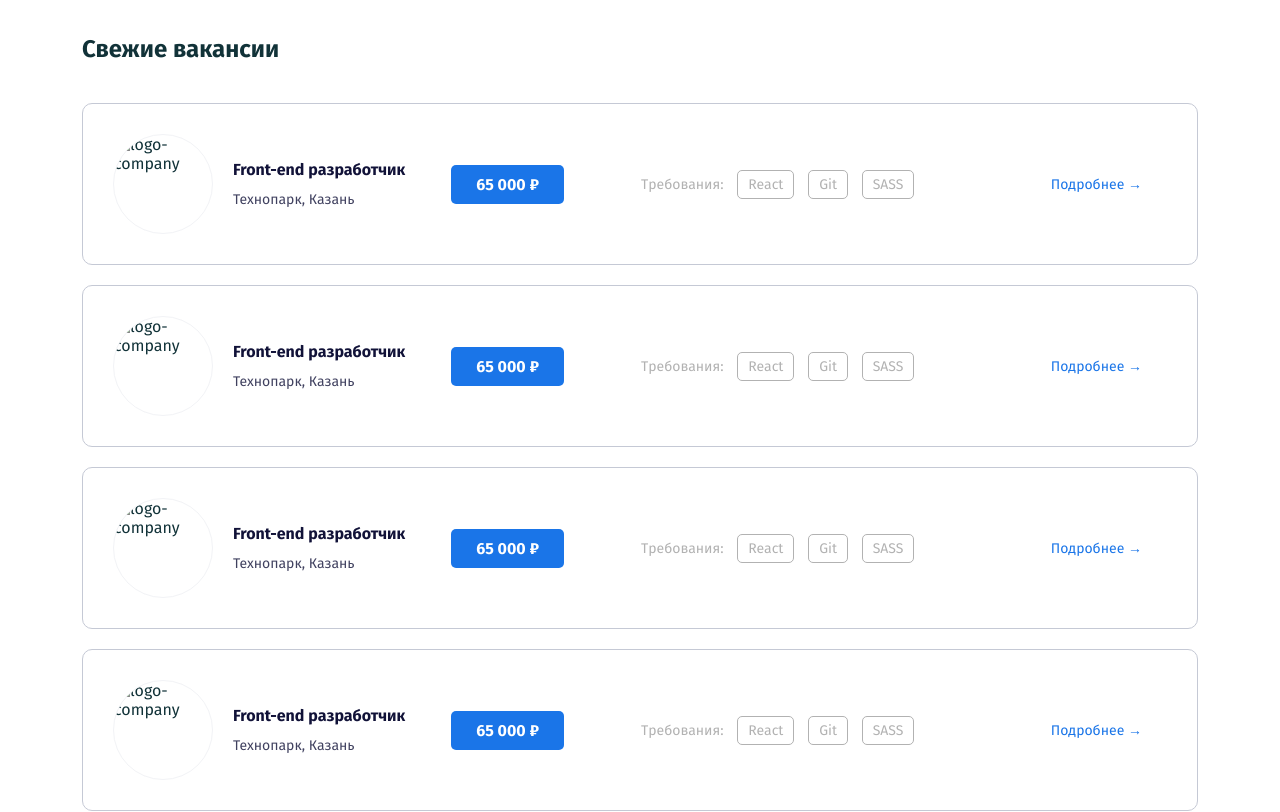
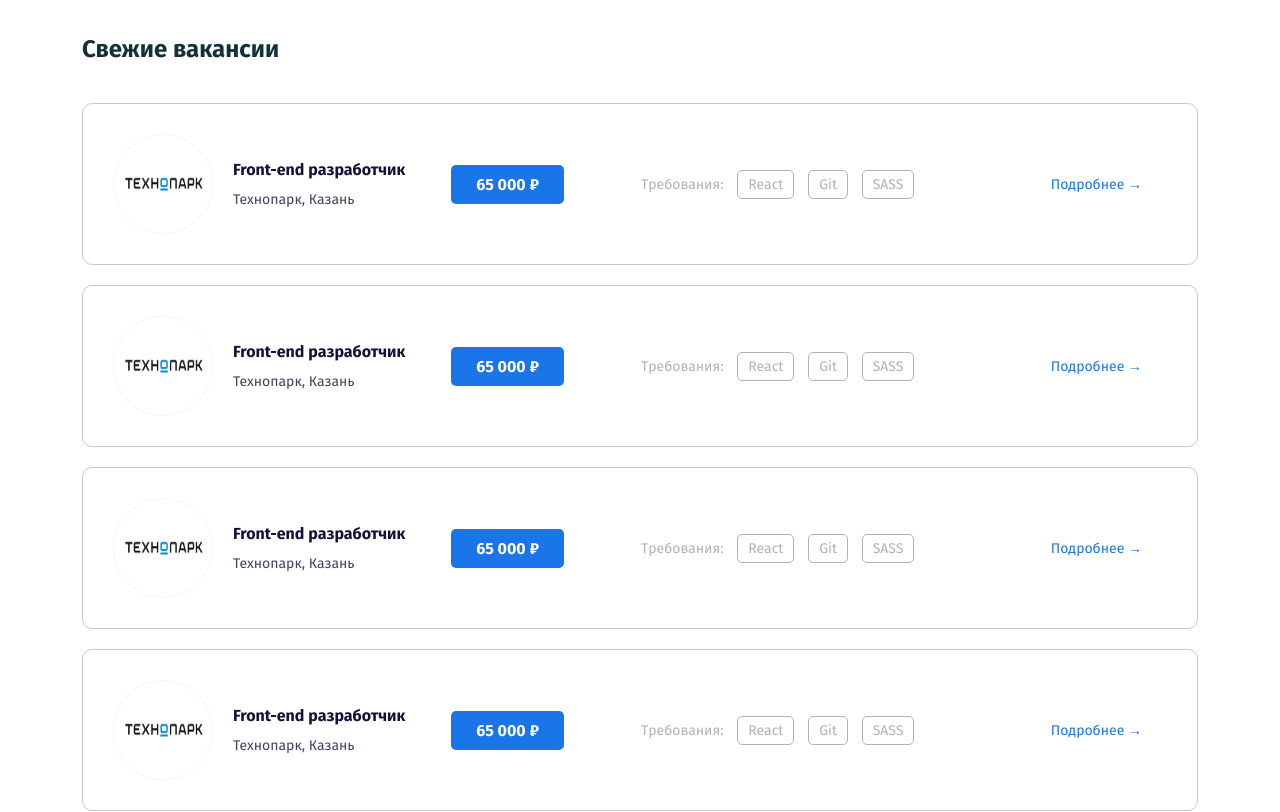
Before and after one commit to Natali2402/findyourjob, a plain HTML site: page index.html in a window 1280 px wide. Shown: the part 1120-1932 px from the top of the page. Drawn offline with Linux system fonts and the light colour scheme; the site is published under a folder, as on GitHub Pages, so addresses that start at the root find nothing.

Commit message:
Add files via upload

```diff
--- a/index.html
+++ b/index.html
@@ -118,7 +118,7 @@
             <h2 class="section-title">Свежие вакансии</h2>
             <div class="offer-items">
                 <div class="offer d-flex align-items-center">
-                    <img class="offer-image" src="/img/logo-company.png" alt="logo-company">
+                    <img class="offer-image" src="img/logo-company.png" alt="logo-company">
                     <div class="offer-title">
                         <h3 class="offer-heading">Front-end разработчик</h3>
                         <span class="offer-city">Технопарк, Казань</span>
@@ -133,7 +133,7 @@
                     <a class="more" href="#">Подробнее →</a>
                 </div>
                 <div class="offer d-flex align-items-center">
-                    <img class="offer-image" src="/img/logo-company.png" alt="logo-company">
+                    <img class="offer-image" src="img/logo-company.png" alt="logo-company">
                     <div class="offer-title">
                         <h3 class="offer-heading">Front-end разработчик</h3>
                         <span class="offer-city">Технопарк, Казань</span>
@@ -149,7 +149,7 @@
                 </div>
 
                 <div class="offer d-flex align-items-center">
-                    <img class="offer-image" src="/img/logo-company.png" alt="logo-company">
+                    <img class="offer-image" src="img/logo-company.png" alt="logo-company">
                     <div class="offer-title">
                         <h3 class="offer-heading">Front-end разработчик</h3>
                         <span class="offer-city">Технопарк, Казань</span>
@@ -165,7 +165,7 @@
                 </div>
 
                 <div class="offer d-flex align-items-center">
-                    <img class="offer-image" src="/img/logo-company.png" alt="logo-company">
+                    <img class="offer-image" src="img/logo-company.png" alt="logo-company">
                     <div class="offer-title">
                         <h3 class="offer-heading">Front-end разработчик</h3>
                         <span class="offer-city">Технопарк, Казань</span>
@@ -208,7 +208,7 @@
         <div class="container">
             <div class="row">
                 <div class="col-3">
-                    <img class="footer-logo" src="/img/logo.svg" alt="logo">
+                    <img class="footer-logo" src="img/logo.svg" alt="logo">
                     <p class="footer-description">Сайт с вакансиями для тех,<br> кто ищет удаленную работу</p>
                     <span class="footer-copy">© 2021</span>
                 </div>
```
